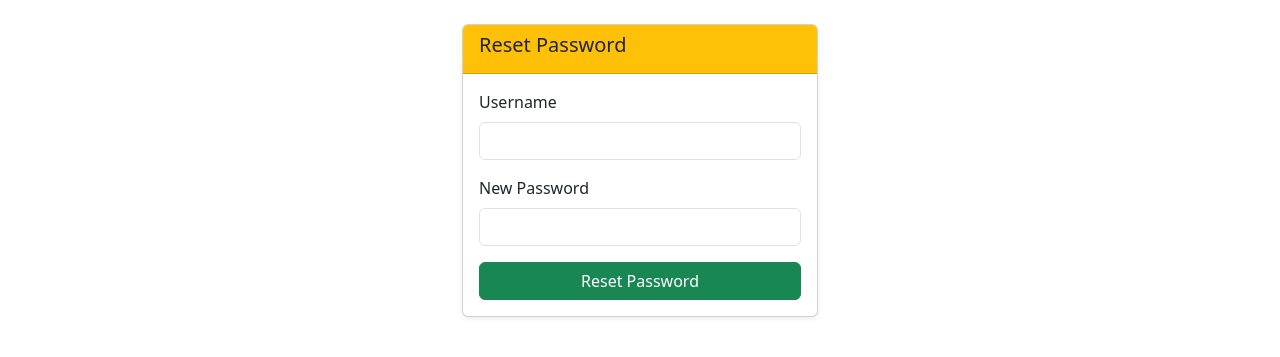
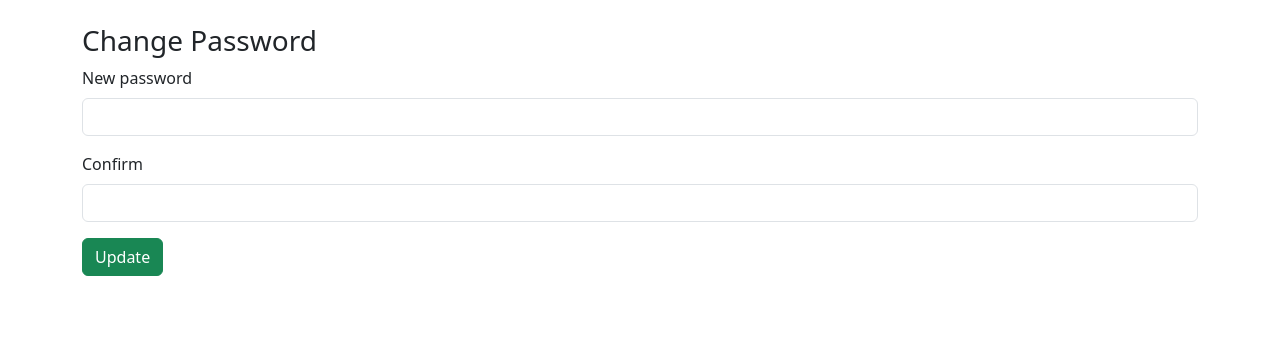
Before and after one commit to onesmuson/Patient-Data-Management-System-PDMS-, a Flask app: page /reset_password in a window 1280 px wide. Shown: the part 56-413 px from the top of the page. Run offline with Flask 3, Linux system fonts and the light colour scheme; a user stored in the database is signed in; data comes from the database, SQL or seed files in the repository.

Commit message:
Update reset_password.html

```diff
--- a/templates/reset_password.html
+++ b/templates/reset_password.html
@@ -1,32 +1,15 @@
 {% extends "base.html" %}
-
 {% block content %}
-<div class="row justify-content-center">
-  <div class="col-md-4">
-    <div class="card shadow-sm">
-      <div class="card-header bg-warning text-dark">
-        <h5>Reset Password</h5>
-      </div>
-      <div class="card-body">
-        <form method="POST" action="{{ url_for('reset_password') }}">
-          <div class="mb-3">
-            <label for="username" class="form-label">Username</label>
-            <input type="text" name="username" id="username" class="form-control" required>
-          </div>
-          <div class="mb-3">
-            <label for="new_password" class="form-label">New Password</label>
-            <input type="password" name="new_password" id="new_password" class="form-control" required>
-          </div>
-          <button type="submit" class="btn btn-success w-100">Reset Password</button>
-        </form>
-
-        {% if reset_success %}
-          <div class="alert alert-success mt-3">
-            Password successfully reset for user: <strong>{{ reset_username }}</strong>
-          </div>
-        {% endif %}
-      </div>
-    </div>
+<h3>Change Password</h3>
+<form method="POST" action="{{ url_for('reset_password') }}">
+  <div class="mb-3">
+    <label class="form-label">New password</label>
+    <input class="form-control" type="password" name="new_password" required />
   </div>
-</div>
+  <div class="mb-3">
+    <label class="form-label">Confirm</label>
+    <input class="form-control" type="password" name="confirm_password" required />
+  </div>
+  <button class="btn btn-success">Update</button>
+</form>
 {% endblock %}
```
